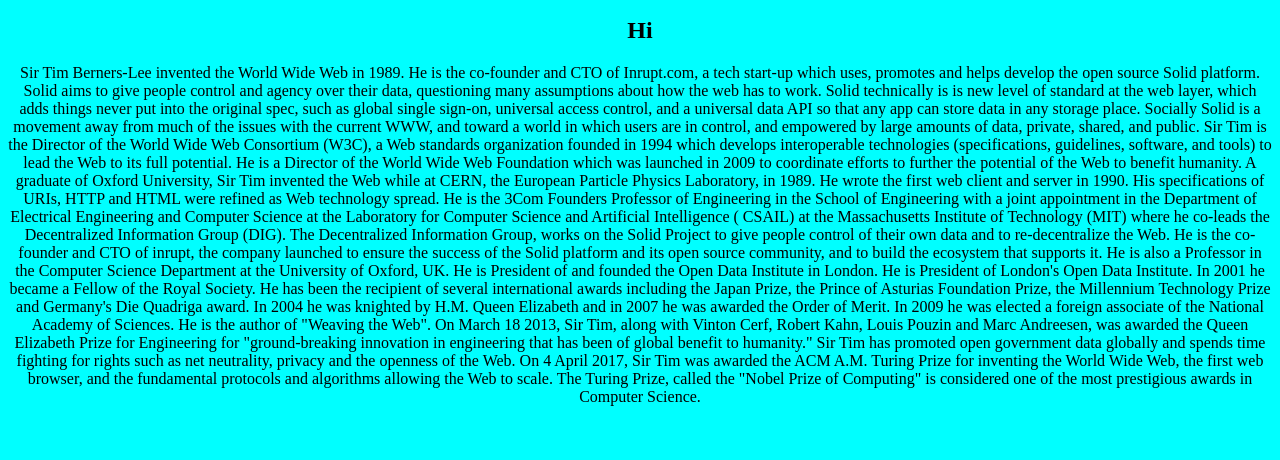
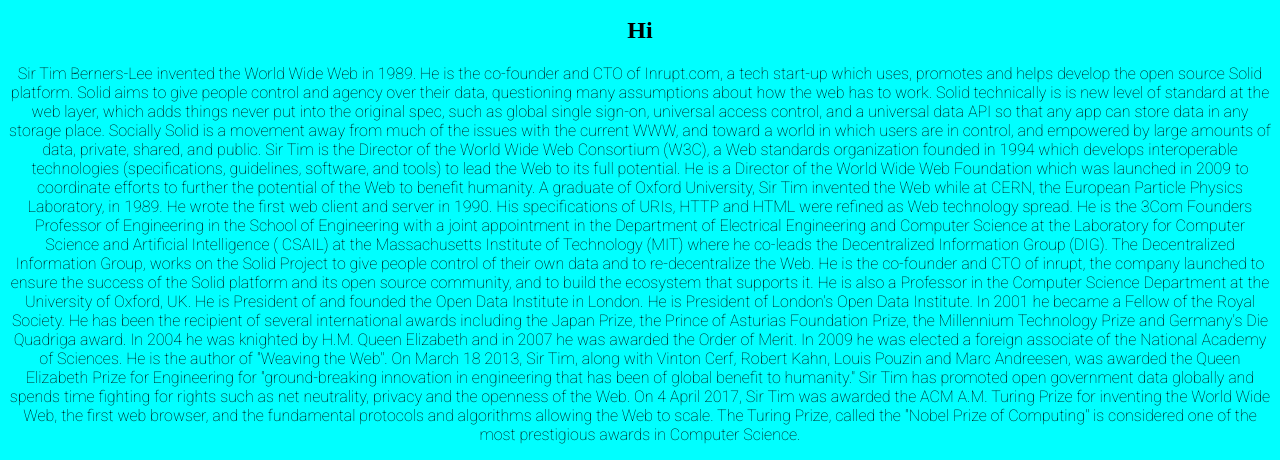
Before and after one commit to XxmaliousxX/Tim-Berners-Lee-Website, a plain HTML site: page index.html in a window 1280 px wide. Shown: the part 470-930 px from the top of the page. Before the commit the page ends 892 px from the top, so only its background shows below. Drawn offline with Linux system fonts and the light colour scheme; a script that the page names is missing.

Commit message:
Update style.css

```diff
--- a/style.css
+++ b/style.css
@@ -38,3 +38,7 @@ img {
     line-height: 1.2;
     font-family: 'Roboto',cursive
 }
+
+p {
+    font-family: 'Roboto',cursive
+}
```
